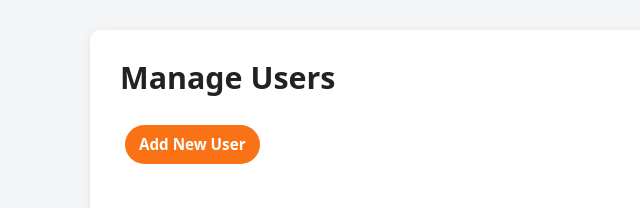
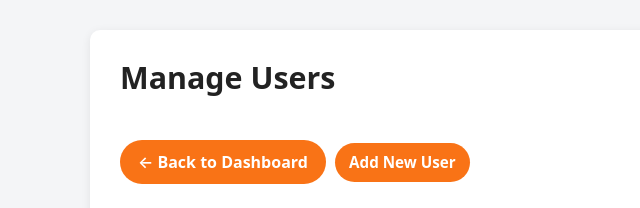
Before and after one commit to sturyczbd02/mris, a PHP site: page /users.php in a window 1280 px wide. Shown: the part 58-266 px from the top of the page, without its empty margins (0-640 px from the left). Run offline with PHP 8.4, Linux system fonts and the light colour scheme; the visitor is signed in with stand-in values (Sample User, id 1); data that the repository does not hold is empty.

Commit message:
back to dashboard button

```diff
--- a/public/customers.php
+++ b/public/customers.php
@@ -15,6 +15,7 @@ $customers = $stmt->fetchAll(PDO::FETCH_ASSOC);
 </head>
 <body>
     <h1>Customer List</h1>
+    <a href="/dashboard.php" class="back-btn">← Back to Dashboard</a>
 
     <a href="add_customer.php">Add New Customer</a>
     <br><br>
--- a/public/movies.php
+++ b/public/movies.php
@@ -16,6 +16,7 @@ $movies = $stmt->fetchAll(PDO::FETCH_ASSOC);
 <body>
 
 <h1>Movie Inventory</h1>
+<a href="/dashboard.php" class="back-btn">← Back to Dashboard</a>
 
 <a href="add_movie.php">Add New Movie</a>
 <br><br>
--- a/public/rentals.php
+++ b/public/rentals.php
@@ -25,6 +25,7 @@ $rentals = $stmt->fetchAll(PDO::FETCH_ASSOC);
 <body>
 
 <h1>Rental Transactions</h1>
+<a href="/dashboard.php" class="back-btn">← Back to Dashboard</a>
 
 <a href="new_rental.php">Create New Rental</a>
 <br><br>
--- a/public/reports.php
+++ b/public/reports.php
@@ -6,6 +6,7 @@ require_once __DIR__ . '/../includes/header.php';
 ?>
 
 <h1>Reports</h1>
+<a href="/dashboard.php" class="back-btn">← Back to Dashboard</a>
 
 <div class="dashboard-grid">
 
--- a/public/users.php
+++ b/public/users.php
@@ -10,6 +10,7 @@ $users = $pdo->query("SELECT id, username, role FROM users ORDER BY username ASC
 ?>
 
 <h1>Manage Users</h1>
+<a href="/dashboard.php" class="back-btn">← Back to Dashboard</a>
 
 <a href="add_user.php" class="card-btn">Add New User</a>
 <br><br>
```
